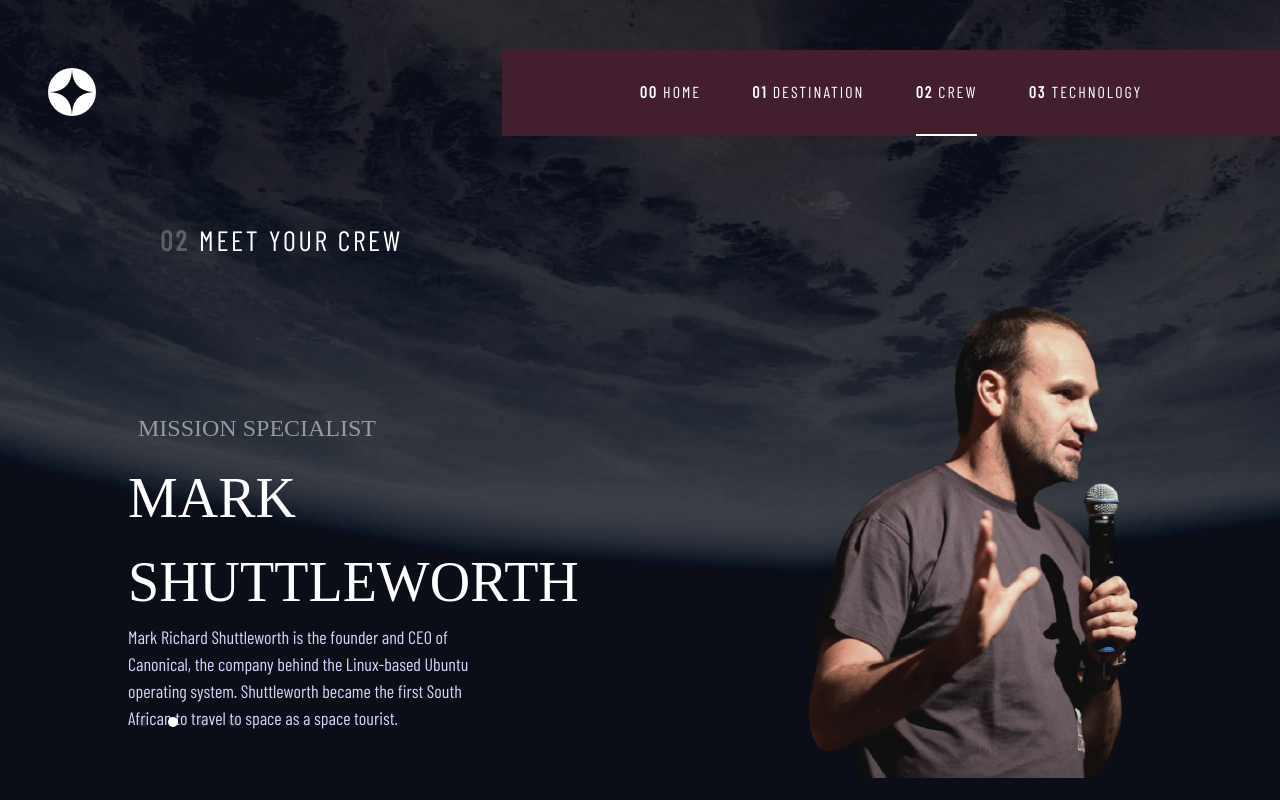
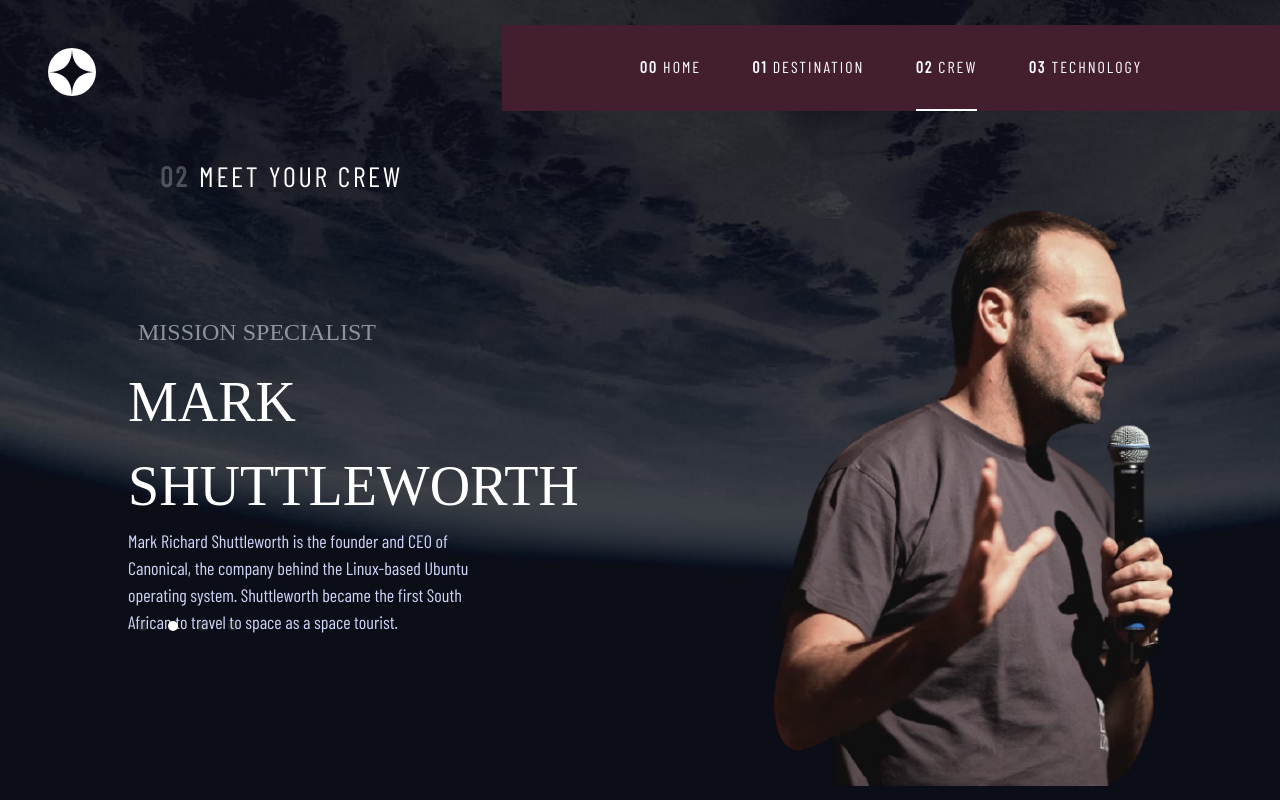
Before and after one commit to Mankind71/frontend-mentor-space-tourism, a React (Vite) app: page /crew in a window 1280 px wide. Built offline with nearby package versions, Linux system fonts and the light colour scheme; a web font is replaced by a local one.

Commit message:
some corrections

```diff
--- a/src/components/navbar.css
+++ b/src/components/navbar.css
@@ -62,7 +62,7 @@
 
 @media only screen and (min-width: 992px) {
   .navlinkCon {
-    margin-top: 50px;
+    margin-top: 25px;
     padding: 0 7rem;
   }
   .hr {
@@ -71,11 +71,11 @@
     width: 30%;
     height: 2px;
     z-index: 99;
-    top: 4.7rem;
+    top: 3.5rem;
     left: 160px;
   }
   .logo {
-    margin-top: 3rem;
+    margin-top: 2rem;
   }
   .navlink span {
     display: inline;
--- a/src/pages/Crew.module.css
+++ b/src/pages/Crew.module.css
@@ -92,10 +92,14 @@
   }
   .crewBody .img {
     /* background-color: #fff; */
-    height: 61vh;
+    /* height: 100px; */
+    height: 74vh;
     /* position: absolute; */
-    top: -0px;
-    right: -10px;
+    /* top: -0px; */
+    /* right: -10px; */
+  }
+  .crewBody .img img {
+    height: 100%;
   }
   .carouselCon{
     position: relative;
--- a/src/pages/Destination.tsx
+++ b/src/pages/Destination.tsx
@@ -13,7 +13,7 @@
       <div className="">
         <div className="heroTitle">
           <h3
-            className="text-uppercase d-lg-flex align-item-center mb-lg-0 pt-0"
+            className="text-uppercase d-lg-flex align-item-center "
           >
             <span>01</span> pick your destination
           </h3>
--- a/src/pages/Technology.tsx
+++ b/src/pages/Technology.tsx
@@ -4,7 +4,7 @@
 import styles from "./Technology.module.css";
 
 const Technology = () => {
-  const [num, setNum] = useState(1);
+  const [num, setNum] = useState(2);
   const [width, setWidth] = useState(window.innerWidth);
 
   const techData = data.technology;
@@ -38,6 +38,7 @@
               setNum(next);
             }}
             navButtonsAlwaysInvisible={false}
+            changeOnFirstRender={true}
             index={num}
             className={styles.mainCarousel}
           >
--- a/src/pages/destination.css
+++ b/src/pages/destination.css
@@ -125,9 +125,10 @@
   }
   .heroTitle h3 {
     font-size: 28px;
-    padding-top: 4rem;
     padding-left: 5rem;
     margin-left: 5rem;
+    margin-bottom: 0;
+    padding-top: 0;
   }
   .main {
     display: flex;
```
